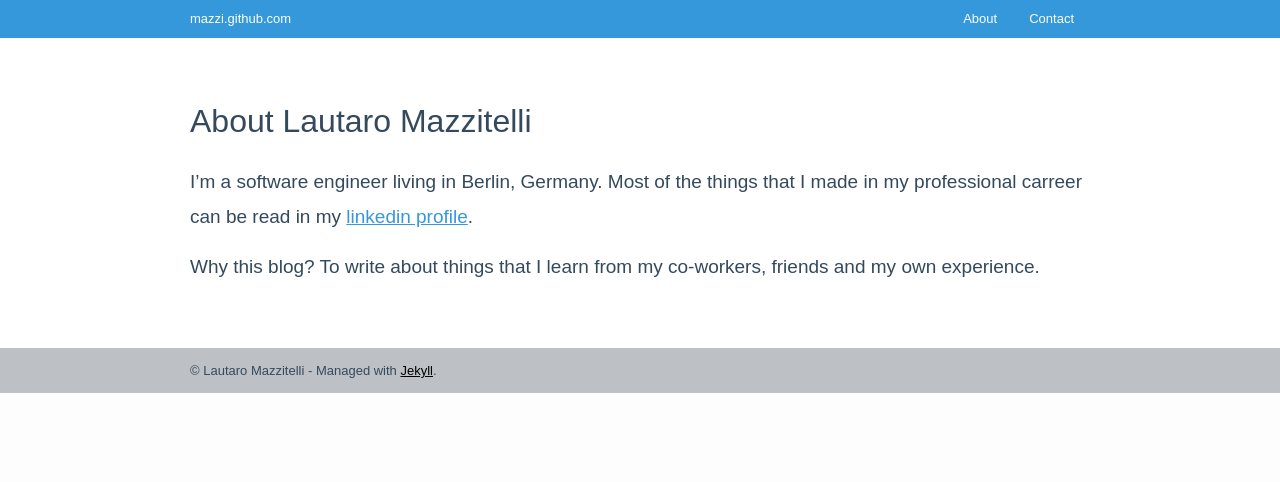
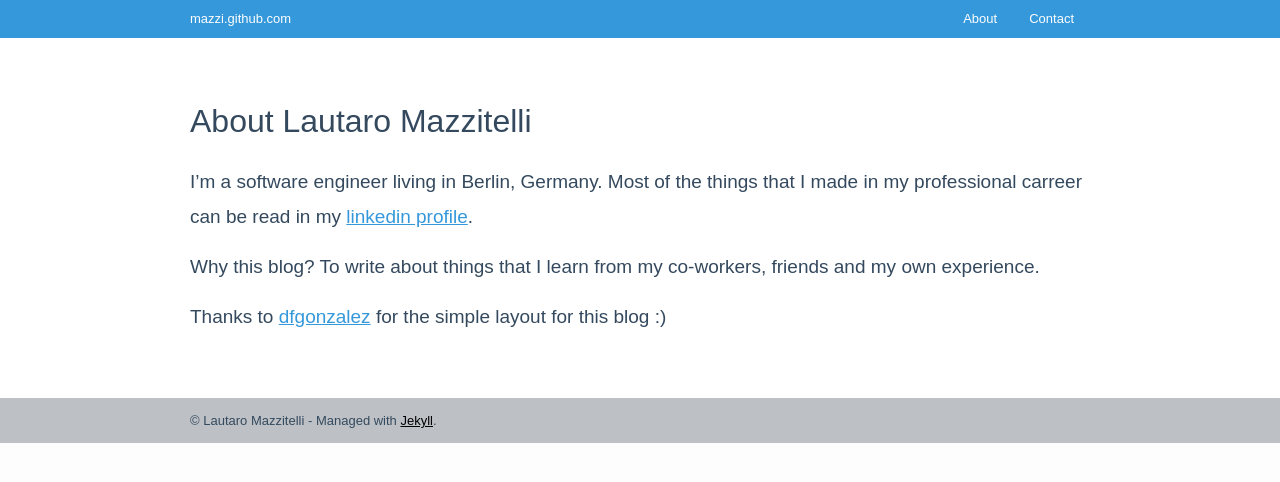
Before and after one commit to mazzi/mazzi.github.com, a Jekyll site: the page built from about.md, in a window 1280 px wide. Shown: the top 482 px of the page. Built offline with Jekyll 4.4.1, drawn with Linux system fonts in a browser that asks for light colours.

Commit message:
Thanks to dfgonzalez for the style.

```diff
--- a/about.md
+++ b/about.md
@@ -7,3 +7,5 @@ I'm a software engineer living in Berlin, Germany. Most of the things that I mad
 [linkedin profile](http://www.linkedin.com/in/lmazzitelli).
 
 Why this blog? To write about things that I learn from my co-workers, friends and my own experience.
+
+Thanks to [dfgonzalez](http://www.dfgonzalez.com.ar) for the simple layout for this blog :)
```
Also changed, not shown: 1 other file.
